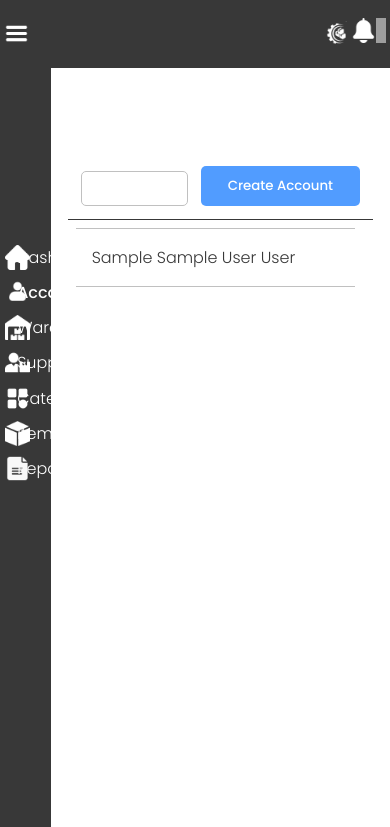
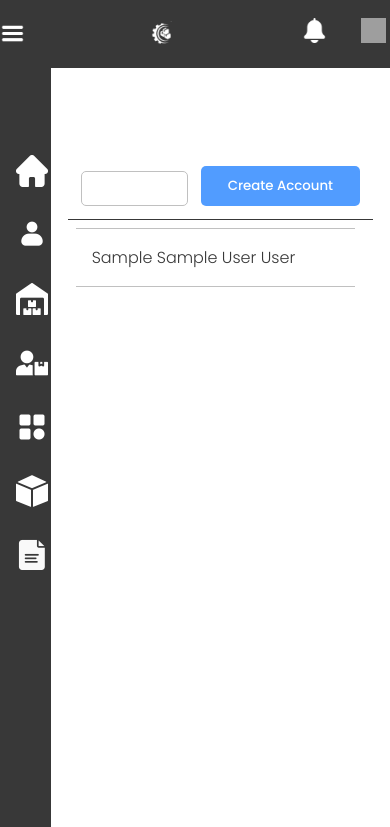
Before and after one commit to earlkian8/Inventory-Management-System, a PHP site: page /accounts.php in a window 390 px wide. Shown: the top 827 px of the page. Run offline with PHP 8.4, Linux system fonts and the light colour scheme; tables that the repository leaves empty or names only in its code hold one stand-in row (values such as "Sample post"); grey boxes are pictures that could not be loaded.

Commit message:
Responsive Navigations

```diff
--- a/accounts.php
+++ b/accounts.php
@@ -16,10 +16,8 @@ include "db_connection.php";
 <body>
     <header class="header-style">
         <div class="header-container1">
-            <div class="header-container2">
-                <img src="/images/burger-icon-ffffff.png" alt="Burger" class="img-style-header">
-                <img src="/images/inventify-logo-ffffff.png" alt="Logo" class="img-style-header">
-            </div>
+            <img src="/images/burger-icon-ffffff.png" alt="Burger" class="img-style-header">
+            <img src="/images/inventify-logo-ffffff.png" alt="Logo" class="img-style-header">
             <div class="header-container3">
                 <img src="/images/notification-icon-ffffff.png" alt="Notification" class="img-style-header">
                 <a href="index.php"><img src="/images/logout-icon-ffffff.png" alt="Logout" class="img-style-header"></a>
--- a/categories.php
+++ b/categories.php
@@ -14,10 +14,8 @@
 <body>
     <header class="header-style">
         <div class="header-container1">
-            <div class="header-container2">
-                <img src="/images/burger-icon-ffffff.png" alt="Burger" class="img-style-header">
-                <img src="/images/inventify-logo-ffffff.png" alt="Logo" class="img-style-header">
-            </div>
+            <img src="/images/burger-icon-ffffff.png" alt="Burger" class="img-style-header">
+            <img src="/images/inventify-logo-ffffff.png" alt="Logo" class="img-style-header">
             <div class="header-container3">
                 <img src="/images/notification-icon-ffffff.png" alt="Notification" class="img-style-header">
                 <a href="index.php"><img src="/images/logout-icon-ffffff.png" alt="Logout" class="img-style-header"></a>
--- a/css/navigation-style.css
+++ b/css/navigation-style.css
@@ -46,8 +46,8 @@ body{
 
 .img-style{
     position: absolute;
-    height: 25px;
-    width: 25px;
+    height: 1.5rem;
+    width: 1.5rem;
 }
 
 .container1{
@@ -75,7 +75,6 @@ body{
 .header-container1{
     display: flex;
     justify-content: space-between;
-
     align-items: center;
     height: 8vh;
 }
@@ -96,4 +95,22 @@ body{
 
 .p-side-style{
     padding-left: 30%;
+    font-size: 1em;
 }
+
+@media (max-width: 1100px) {
+    .p-side-style{
+        display: none;
+    }
+    .sub-container{
+        padding: 2em;
+        display: flex;
+        justify-content: center;
+        align-items: center;
+    }
+
+    .img-style{
+        height: 2em;
+        width: 2em;
+    }
+}
--- a/dashboard.php
+++ b/dashboard.php
@@ -10,10 +10,8 @@
 <body>
     <header class="header-style">
         <div class="header-container1">
-            <div class="header-container2">
-                <img src="/images/burger-icon-ffffff.png" alt="Burger" class="img-style-header">
-                <img src="/images/inventify-logo-ffffff.png" alt="Logo" class="img-style-header">
-            </div>
+            <img src="/images/burger-icon-ffffff.png" alt="Burger" class="img-style-header">
+            <img src="/images/inventify-logo-ffffff.png" alt="Logo" class="img-style-header">
             <div class="header-container3">
                 <img src="/images/notification-icon-ffffff.png" alt="Notification" class="img-style-header">
                 <a href="index.php"><img src="/images/logout-icon-ffffff.png" alt="Logout" class="img-style-header"></a>
--- a/items.php
+++ b/items.php
@@ -43,10 +43,8 @@
 <body>
     <header class="header-style">
         <div class="header-container1">
-            <div class="header-container2">
-                <img src="/images/burger-icon-ffffff.png" alt="Burger" class="img-style-header">
-                <img src="/images/inventify-logo-ffffff.png" alt="Logo" class="img-style-header">
-            </div>
+            <img src="/images/burger-icon-ffffff.png" alt="Burger" class="img-style-header">
+            <img src="/images/inventify-logo-ffffff.png" alt="Logo" class="img-style-header">
             <div class="header-container3">
                 <img src="/images/notification-icon-ffffff.png" alt="Notification" class="img-style-header">
                 <a href="index.php"><img src="/images/logout-icon-ffffff.png" alt="Logout" class="img-style-header"></a>
--- a/report.php
+++ b/report.php
@@ -9,10 +9,8 @@
 <body>
     <header class="header-style">
         <div class="header-container1">
-            <div class="header-container2">
-                <img src="/images/burger-icon-ffffff.png" alt="Burger" class="img-style-header">
-                <img src="/images/inventify-logo-ffffff.png" alt="Logo" class="img-style-header">
-            </div>
+            <img src="/images/burger-icon-ffffff.png" alt="Burger" class="img-style-header">
+            <img src="/images/inventify-logo-ffffff.png" alt="Logo" class="img-style-header">
             <div class="header-container3">
                 <img src="/images/notification-icon-ffffff.png" alt="Notification" class="img-style-header">
                 <a href="index.php"><img src="/images/logout-icon-ffffff.png" alt="Logout" class="img-style-header"></a>
--- a/suppliers.php
+++ b/suppliers.php
@@ -15,10 +15,8 @@
 <body>
     <header class="header-style">
         <div class="header-container1">
-            <div class="header-container2">
-                <img src="/images/burger-icon-ffffff.png" alt="Burger" class="img-style-header">
-                <img src="/images/inventify-logo-ffffff.png" alt="Logo" class="img-style-header">
-            </div>
+            <img src="/images/burger-icon-ffffff.png" alt="Burger" class="img-style-header">
+            <img src="/images/inventify-logo-ffffff.png" alt="Logo" class="img-style-header">
             <div class="header-container3">
                 <img src="/images/notification-icon-ffffff.png" alt="Notification" class="img-style-header">
                 <a href="index.php"><img src="/images/logout-icon-ffffff.png" alt="Logout" class="img-style-header"></a>
--- a/warehouse.php
+++ b/warehouse.php
@@ -15,10 +15,8 @@
 <body>
     <header class="header-style">
         <div class="header-container1">
-            <div class="header-container2">
-                <img src="/images/burger-icon-ffffff.png" alt="Burger" class="img-style-header">
-                <img src="/images/inventify-logo-ffffff.png" alt="Logo" class="img-style-header">
-            </div>
+            <img src="/images/burger-icon-ffffff.png" alt="Burger" class="img-style-header">
+            <img src="/images/inventify-logo-ffffff.png" alt="Logo" class="img-style-header">
             <div class="header-container3">
                 <img src="/images/notification-icon-ffffff.png" alt="Notification" class="img-style-header">
                 <a href="index.php"><img src="/images/logout-icon-ffffff.png" alt="Logout" class="img-style-header"></a>
```
